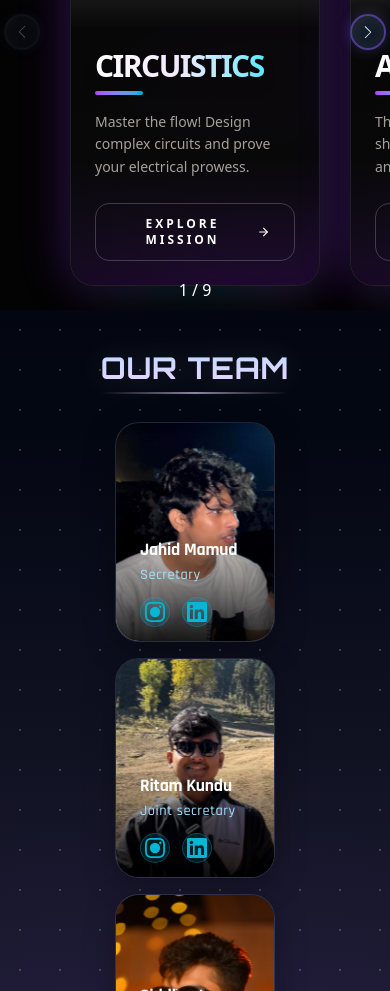
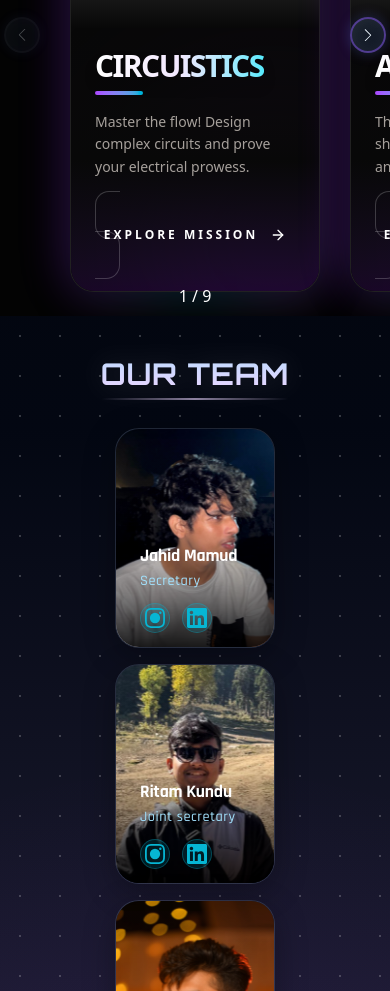
Before and after one commit to skmdJeesan/Convolution-XI, a Next.js app: page / in a window 390 px wide. Shown: the part 1981-2972 px from the top of the page. Built offline with nearby package versions, Linux system fonts and the light colour scheme; no server answers; grey boxes are pictures that could not be loaded.

Commit message:
transition ruter added at mobile event cards

```diff
--- a/src/components/ConvolutionCard.tsx
+++ b/src/components/ConvolutionCard.tsx
@@ -1,6 +1,7 @@
 "use client";
 import React from 'react';
 import { ArrowRight, Sparkles } from 'lucide-react';
+import TransitionLink from './TransitionLink';
 
 interface Event {
   id: string;
@@ -92,14 +93,14 @@ const ConvolutionCard = ({ data }: {data: Event}) => {
 
               {/* ACTION BUTTON */}
               <div>
-                <button className="group/btn relative w-full md:w-auto px-6 py-3 md:px-8 md:py-4 bg-transparent overflow-hidden rounded-xl border border-white/20 active:scale-95 md:hover:border-purple-500 transition-all duration-300">
+                <TransitionLink href={`/events/${data.id}`}  className="group/btn relative w-full md:w-auto px-6 py-3 md:px-8 md:py-4 bg-transparent overflow-hidden rounded-xl border border-white/20 active:scale-95 md:hover:border-purple-500 transition-all duration-300">
                   <div className="absolute inset-0 w-0 bg-linear-to-r from-purple-600 to-cyan-600 transition-all duration-[400ms] ease-out group-hover/btn:w-full" />
 
                   <span className="relative z-10 text-white font-bold tracking-[0.25em] uppercase text-xs md:text-xs flex items-center justify-center gap-3">
                     Explore Mission
                     <ArrowRight className="w-4 h-4 md:group-hover/btn:translate-x-2 transition-transform duration-300" />
                   </span>
-                </button>
+                </TransitionLink>
               </div>
 
           </div>
```
